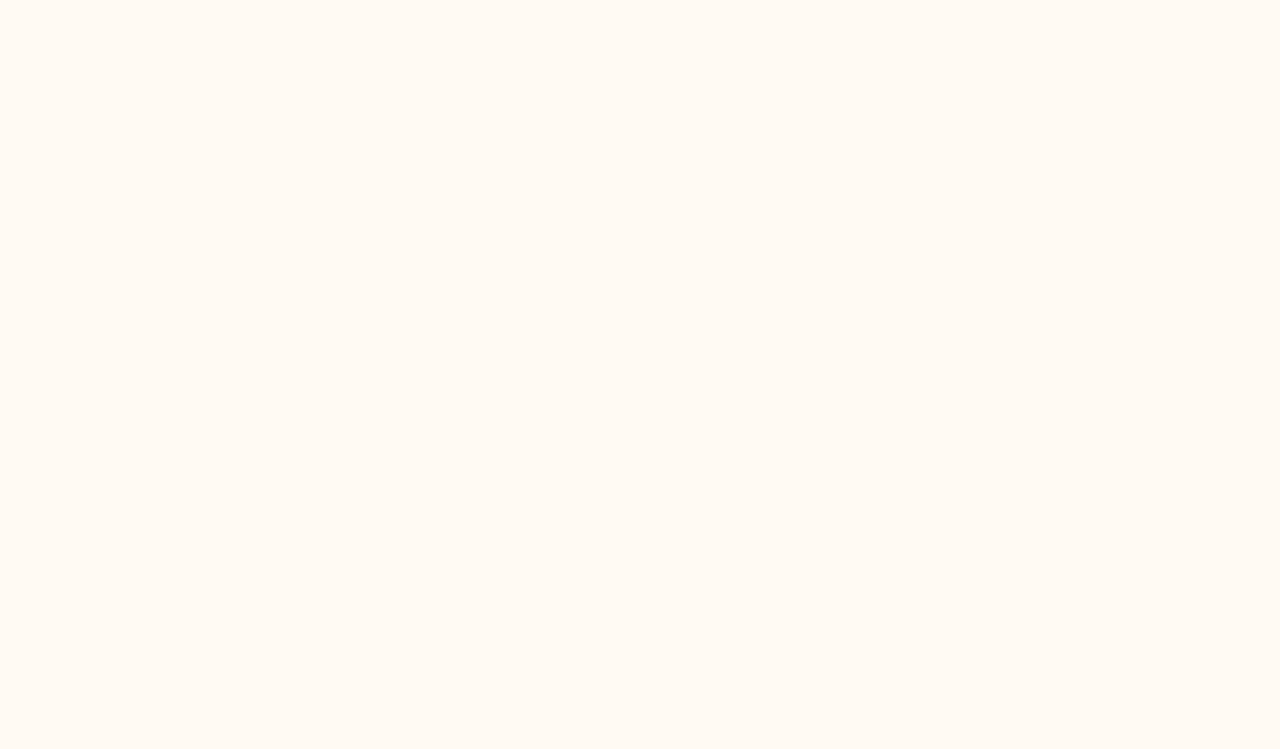
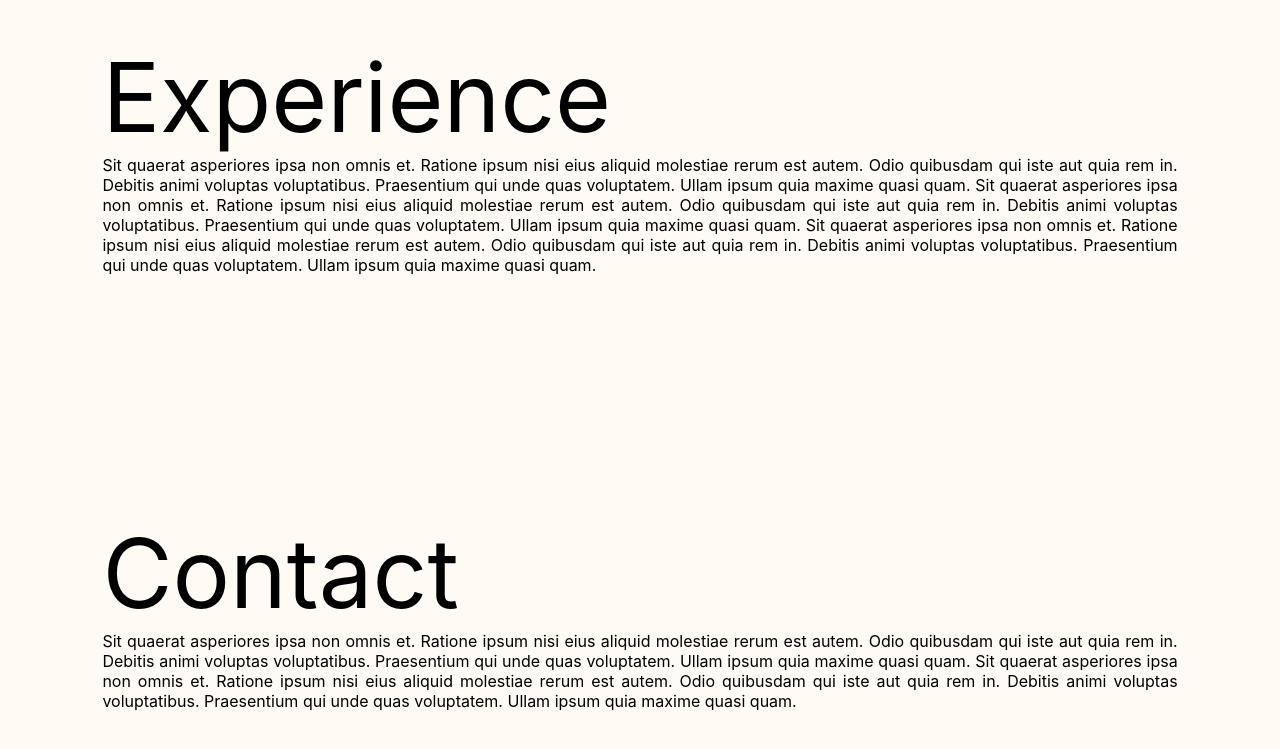
Before and after one commit to bartekbiz/bartekbiz.pl, a React (Create React App) app: page / in a window 1280 px wide. Shown: the part 1321-2070 px from the top of the page. Built offline with nearby package versions, Linux system fonts and the light colour scheme.

Commit message:
Added sections to the page

```diff
--- a/src/components/Page/Page.module.scss
+++ b/src/components/Page/Page.module.scss
@@ -3,8 +3,6 @@
 
 .mainContainer {
     @extend .centerDivContentsH;
-    //position: relative;
-    height: 300vh;
     overflow-y: hidden;
 }
 
--- a/src/components/Page/Page.tsx
+++ b/src/components/Page/Page.tsx
@@ -4,7 +4,9 @@ import classes from "./Page.module.scss";
 import {Dictionary} from "../../utils/Dictionary";
 import {useInView} from "framer-motion";
 import {WelcomeScreen} from "../WelcomeScreen/WelcomeScreen";
-import {SectionAbout} from "../SectionAbout/SectionAbout";
+import {SectionAbout} from "../Section/SectionAbout/SectionAbout";
+import {SectionExperience} from "../Section/SectionExperience/SectionExperience";
+import {SectionContact} from "../Section/SectionContact/SectionContact";
 
 
 export function Page() {
@@ -41,6 +43,8 @@ export function Page() {
 
             <div className={classes.contentContainer}>
                 <SectionAbout/>
+                <SectionExperience/>
+                <SectionContact/>
             </div>
         </div>
     );
```
